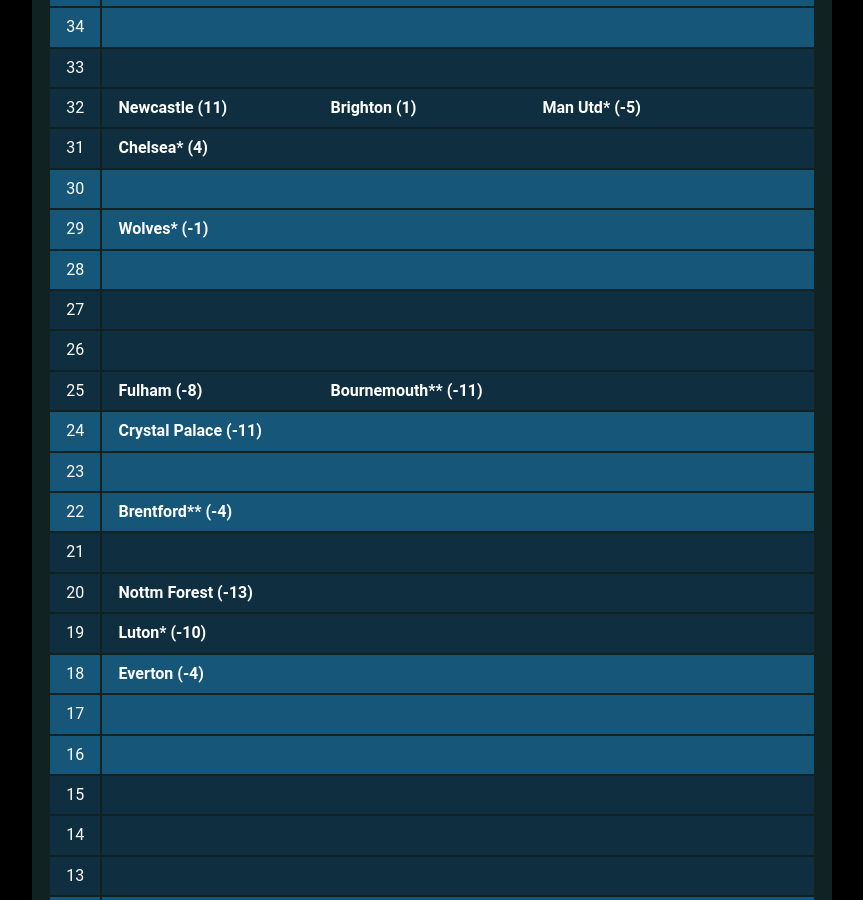
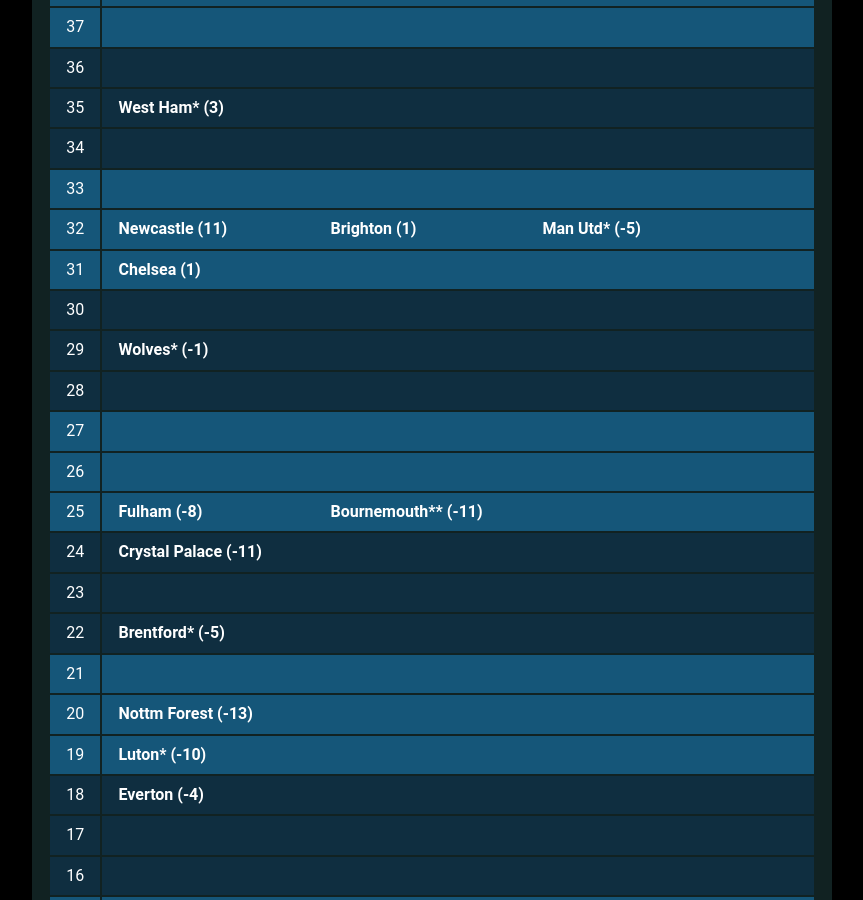
Before and after one commit to muru/muru.github.io, a Jekyll site: the page built from resources.md, in a window 1280 px wide and 900 px high, scrolled down 2043 px. Shown: the whole window, without its empty margins (208-1071 px from the left). Built offline with Jekyll 4.4.1, drawn with Linux system fonts in a browser that asks for light colours; some web fonts are replaced; some of the changed text lies outside the part shown.

Commit message:
updated cann-table: Fri  2 Feb 00:01:55 JST 2024

```diff
--- a/cann-table.html
+++ b/cann-table.html
@@ -1,92 +1,107 @@
 <table id="cann-table">
 <thead> <th> Pts </th> <th> Clubs (GD) </th> </thead>
 	<tr class="cann-row-1">
-		<td class="cann-point">48</td>
+		<td class="cann-point">51</td>
 		<td class="cann-clubs">
-			<span class="club-name">Liverpool* (29)</span>
+			<span class="club-name">Liverpool (32)</span>
 		</td>
  	</tr>
 	<tr class="cann-row-1">
+		<td class="cann-point">50</td>
+		<td class="cann-clubs">
+		</td>
+ 	</tr>
+	<tr class="cann-row-1">
+		<td class="cann-point">49</td>
+		<td class="cann-clubs">
+		</td>
+ 	</tr>
+	<tr class="cann-row-2">
+		<td class="cann-point">48</td>
+		<td class="cann-clubs">
+		</td>
+ 	</tr>
+	<tr class="cann-row-2">
 		<td class="cann-point">47</td>
 		<td class="cann-clubs">
 		</td>
  	</tr>
-	<tr class="cann-row-1">
+	<tr class="cann-row-2">
 		<td class="cann-point">46</td>
 		<td class="cann-clubs">
+			<span class="club-name">Man City* (27)</span>
 			<span class="club-name">Arsenal (23)</span>
 		</td>
  	</tr>
-	<tr class="cann-row-2">
+	<tr class="cann-row-1">
 		<td class="cann-point">45</td>
 		<td class="cann-clubs">
 		</td>
  	</tr>
-	<tr class="cann-row-2">
+	<tr class="cann-row-1">
 		<td class="cann-point">44</td>
 		<td class="cann-clubs">
 		</td>
  	</tr>
-	<tr class="cann-row-2">
+	<tr class="cann-row-1">
 		<td class="cann-point">43</td>
 		<td class="cann-clubs">
-			<span class="club-name">Man City** (25)</span>
+			<span class="club-name">Tottenham (14)</span>
 			<span class="club-name">Aston Villa (14)</span>
 		</td>
  	</tr>
-	<tr class="cann-row-1">
+	<tr class="cann-row-2">
 		<td class="cann-point">42</td>
 		<td class="cann-clubs">
 		</td>
  	</tr>
-	<tr class="cann-row-1">
+	<tr class="cann-row-2">
 		<td class="cann-point">41</td>
 		<td class="cann-clubs">
 		</td>
  	</tr>
-	<tr class="cann-row-1">
+	<tr class="cann-row-2">
 		<td class="cann-point">40</td>
 		<td class="cann-clubs">
-			<span class="club-name">Tottenham* (13)</span>
 		</td>
  	</tr>
-	<tr class="cann-row-2">
+	<tr class="cann-row-1">
 		<td class="cann-point">39</td>
 		<td class="cann-clubs">
 		</td>
  	</tr>
-	<tr class="cann-row-2">
+	<tr class="cann-row-1">
 		<td class="cann-point">38</td>
 		<td class="cann-clubs">
 		</td>
  	</tr>
-	<tr class="cann-row-2">
+	<tr class="cann-row-1">
 		<td class="cann-point">37</td>
 		<td class="cann-clubs">
 		</td>
  	</tr>
-	<tr class="cann-row-1">
+	<tr class="cann-row-2">
 		<td class="cann-point">36</td>
 		<td class="cann-clubs">
 		</td>
  	</tr>
-	<tr class="cann-row-1">
+	<tr class="cann-row-2">
 		<td class="cann-point">35</td>
 		<td class="cann-clubs">
 			<span class="club-name">West Ham* (3)</span>
 		</td>
  	</tr>
-	<tr class="cann-row-1">
+	<tr class="cann-row-2">
 		<td class="cann-point">34</td>
 		<td class="cann-clubs">
 		</td>
  	</tr>
-	<tr class="cann-row-2">
+	<tr class="cann-row-1">
 		<td class="cann-point">33</td>
 		<td class="cann-clubs">
 		</td>
  	</tr>
-	<tr class="cann-row-2">
+	<tr class="cann-row-1">
 		<td class="cann-point">32</td>
 		<td class="cann-clubs">
 			<span class="club-name">Newcastle (11)</span>
@@ -94,126 +109,126 @@
 			<span class="club-name">Man Utd* (-5)</span>
 		</td>
  	</tr>
-	<tr class="cann-row-2">
+	<tr class="cann-row-1">
 		<td class="cann-point">31</td>
 		<td class="cann-clubs">
-			<span class="club-name">Chelsea* (4)</span>
+			<span class="club-name">Chelsea (1)</span>
 		</td>
  	</tr>
-	<tr class="cann-row-1">
+	<tr class="cann-row-2">
 		<td class="cann-point">30</td>
 		<td class="cann-clubs">
 		</td>
  	</tr>
-	<tr class="cann-row-1">
+	<tr class="cann-row-2">
 		<td class="cann-point">29</td>
 		<td class="cann-clubs">
 			<span class="club-name">Wolves* (-1)</span>
 		</td>
  	</tr>
-	<tr class="cann-row-1">
+	<tr class="cann-row-2">
 		<td class="cann-point">28</td>
 		<td class="cann-clubs">
 		</td>
  	</tr>
-	<tr class="cann-row-2">
+	<tr class="cann-row-1">
 		<td class="cann-point">27</td>
 		<td class="cann-clubs">
 		</td>
  	</tr>
-	<tr class="cann-row-2">
+	<tr class="cann-row-1">
 		<td class="cann-point">26</td>
 		<td class="cann-clubs">
 		</td>
  	</tr>
-	<tr class="cann-row-2">
+	<tr class="cann-row-1">
 		<td class="cann-point">25</td>
 		<td class="cann-clubs">
 			<span class="club-name">Fulham (-8)</span>
 			<span class="club-name">Bournemouth** (-11)</span>
 		</td>
  	</tr>
-	<tr class="cann-row-1">
+	<tr class="cann-row-2">
 		<td class="cann-point">24</td>
 		<td class="cann-clubs">
 			<span class="club-name">Crystal Palace (-11)</span>
 		</td>
  	</tr>
-	<tr class="cann-row-1">
+	<tr class="cann-row-2">
 		<td class="cann-point">23</td>
 		<td class="cann-clubs">
 		</td>
  	</tr>
-	<tr class="cann-row-1">
+	<tr class="cann-row-2">
 		<td class="cann-point">22</td>
 		<td class="cann-clubs">
-			<span class="club-name">Brentford** (-4)</span>
+			<span class="club-name">Brentford* (-5)</span>
 		</td>
  	</tr>
-	<tr class="cann-row-2">
+	<tr class="cann-row-1">
 		<td class="cann-point">21</td>
 		<td class="cann-clubs">
 		</td>
  	</tr>
-	<tr class="cann-row-2">
+	<tr class="cann-row-1">
 		<td class="cann-point">20</td>
 		<td class="cann-clubs">
 			<span class="club-name">Nottm Forest (-13)</span>
 		</td>
  	</tr>
-	<tr class="cann-row-2">
+	<tr class="cann-row-1">
 		<td class="cann-point">19</td>
 		<td class="cann-clubs">
 			<span class="club-name">Luton* (-10)</span>
 		</td>
  	</tr>
-	<tr class="cann-row-1">
+	<tr class="cann-row-2">
 		<td class="cann-point">18</td>
 		<td class="cann-clubs">
 			<span class="club-name">Everton (-4)</span>
 		</td>
  	</tr>
-	<tr class="cann-row-1">
+	<tr class="cann-row-2">
 		<td class="cann-point">17</td>
 		<td class="cann-clubs">
 		</td>
  	</tr>
-	<tr class="cann-row-1">
+	<tr class="cann-row-2">
 		<td class="cann-point">16</td>
 		<td class="cann-clubs">
 		</td>
  	</tr>
-	<tr class="cann-row-2">
+	<tr class="cann-row-1">
 		<td class="cann-point">15</td>
 		<td class="cann-clubs">
 		</td>
  	</tr>
-	<tr class="cann-row-2">
+	<tr class="cann-row-1">
 		<td class="cann-point">14</td>
 		<td class="cann-clubs">
 		</td>
  	</tr>
-	<tr class="cann-row-2">
+	<tr class="cann-row-1">
 		<td class="cann-point">13</td>
 		<td class="cann-clubs">
 		</td>
  	</tr>
-	<tr class="cann-row-1">
+	<tr class="cann-row-2">
 		<td class="cann-point">12</td>
 		<td class="cann-clubs">
-			<span class="club-name">Burnley* (-21)</span>
+			<span class="club-name">Burnley (-23)</span>
 		</td>
  	</tr>
-	<tr class="cann-row-1">
+	<tr class="cann-row-2">
 		<td class="cann-point">11</td>
 		<td class="cann-clubs">
 		</td>
  	</tr>
-	<tr class="cann-row-1">
+	<tr class="cann-row-2">
 		<td class="cann-point">10</td>
 		<td class="cann-clubs">
 			<span class="club-name">Sheff Utd (-35)</span>
 		</td>
  	</tr>
 </table>
-<span id="cann-gen-note"> Generated on Thursday, 01 February 2024 at 00:01 JST.<br>* Each asterisk is a match in hand.</span>
+<span id="cann-gen-note"> Generated on Friday, 02 February 2024 at 00:01 JST.<br>* Each asterisk is a match in hand.</span>
```
